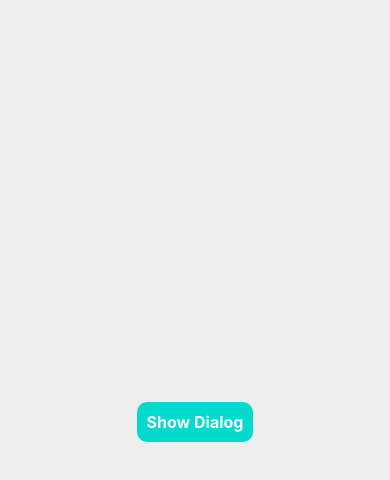
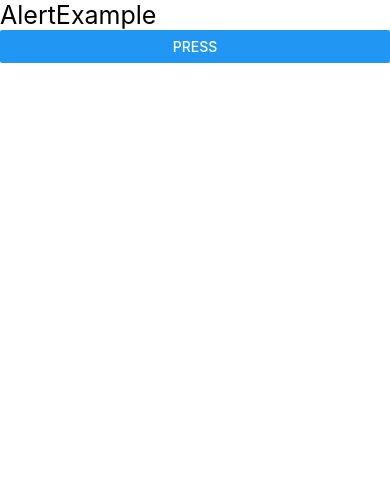
Before and after one commit to R-e-h-a-n-N-a-s-e-e-r/leaning-React-Native, a React Native app: screen / in a window 390 px wide. Shown: the top 480 px of the page. Built offline with nearby package versions, Linux system fonts and the light colour scheme.

Commit message:
Alert Component

```diff
--- a/App.tsx
+++ b/App.tsx
@@ -1,6 +1,7 @@
 import { Button, StyleSheet, Text, View } from 'react-native';
 import React from 'react';
-import ModaldialogBox from './src/Components/ModaldialogBox';
+// import ModaldialogBox from './src/Components/ModaldialogBox';
+import AlertExample from './src/Components/AlertExample';
 // import ModeldialogBox from './src/Components/ModaldialogBox';
 // import PressableComponent from './src/Components/PressableComponent';
 // import StatusBarExample from './src/Components/StatusBarExample';
@@ -42,7 +43,8 @@ const App = () => {
       {/* <PressableComponent/> */}
       {/* <StatusBarExample/> */}
       {/* <UseRefHook/> */}
-      <ModaldialogBox />
+      {/* <ModaldialogBox /> */}
+      <AlertExample/>
     </View>
   );
 };
--- /dev/null
+++ b/src/Components/AlertExample.tsx
@@ -0,0 +1,32 @@
+import { Alert, Button, StyleSheet, Text, View } from 'react-native';
+import React from 'react';
+
+const AlertExample = () => {
+  // Alert Component is used when you have to create a simple confirmation message
+
+  const HandleAlert = () => {
+    Alert.alert(
+      'Alert Title',
+      'Alert Message',
+      [
+        {
+          text: 'Cancel',
+          style: 'cancel',
+          onPress: () => console.log('Cancel'),
+        },
+        { text: 'OK', style: 'default', onPress: () => console.log('OK') },
+      ],
+      { cancelable: false }, // User have to use the button to disappear the Popup
+    );
+  };
+  return (
+    <View>
+      <Text style={{ fontSize: 25 }}>AlertExample</Text>
+      <Button title="Press" onPress={HandleAlert} />
+    </View>
+  );
+};
+
+export default AlertExample;
+
+const styles = StyleSheet.create({});
```
